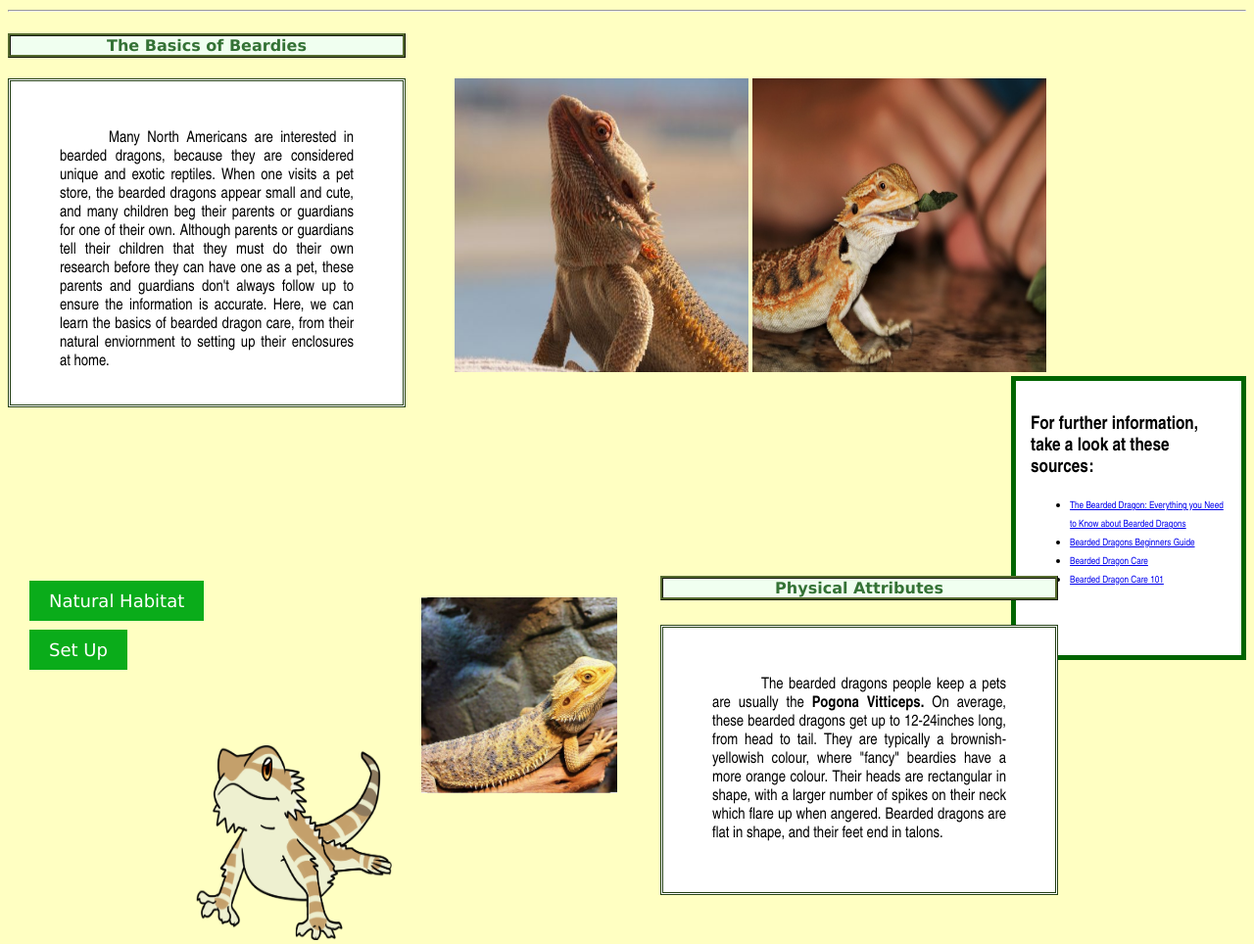
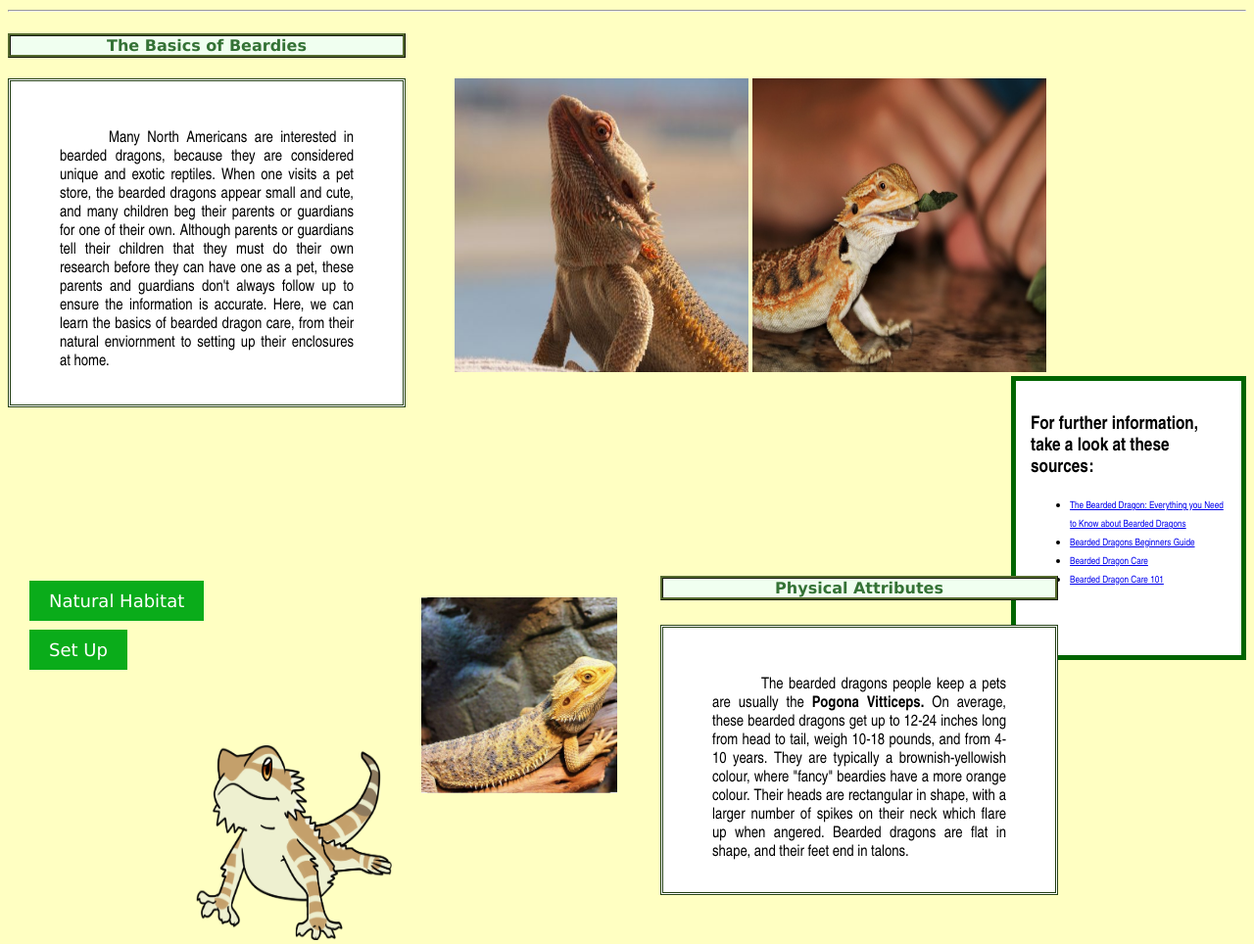
Before and after one commit to MichaillaB/MichaillaB.github.io, a plain HTML site: page index.html in a window 1280 px wide. Shown: the part 136-1100 px from the top of the page at 98% size. Drawn offline with Linux system fonts and the light colour scheme.

Commit message:
Update index.html

```diff
--- a/index.html
+++ b/index.html
@@ -30,7 +30,7 @@ body {
 <div class="bottomleft1"><span class="link2"><a href="https://michaillab.github.io/naturalhabitat.html">Natural Habitat</a></span></div>
 <div class="bottomleft2"><span class="link2"><a href="https://michaillab.github.io/setup.html">Set Up</a></span></div>
 <div class="bottomright1"><h4>Physical Attributes</h4></div>
-<div class="bottomright2"><div class="div3">The bearded dragons people keep a pets are usually the <b>Pogona Vitticeps.</b> On average, these bearded dragons get up to 12-24inches long, from head to tail. They are typically a brownish-yellowish colour, where "fancy" beardies have a more orange colour. Their heads are rectangular in shape, with a larger number of spikes on their neck which flare up when angered. Bearded dragons are flat in shape, and their feet end in talons.</div></div>
+<div class="bottomright2"><div class="div3">The bearded dragons people keep a pets are usually the <b>Pogona Vitticeps.</b> On average, these bearded dragons get up to 12-24 inches long from head to tail, weigh 10-18 pounds, and from 4-10 years. They are typically a brownish-yellowish colour, where "fancy" beardies have a more orange colour. Their heads are rectangular in shape, with a larger number of spikes on their neck which flare up when angered. Bearded dragons are flat in shape, and their feet end in talons.</div></div>
 <div class="bottomright3"><img src="Beardie_on_rock.jpg" alt="picture of bearded dragon on a log" style="width:200px;height:200px;"/></div>
   <div class="bottomleft3"><img src="cartoon_beardie.png" alt="picture of cartoon beardie" style="width:200px;height:200px;"/></div>
   </body>
```
